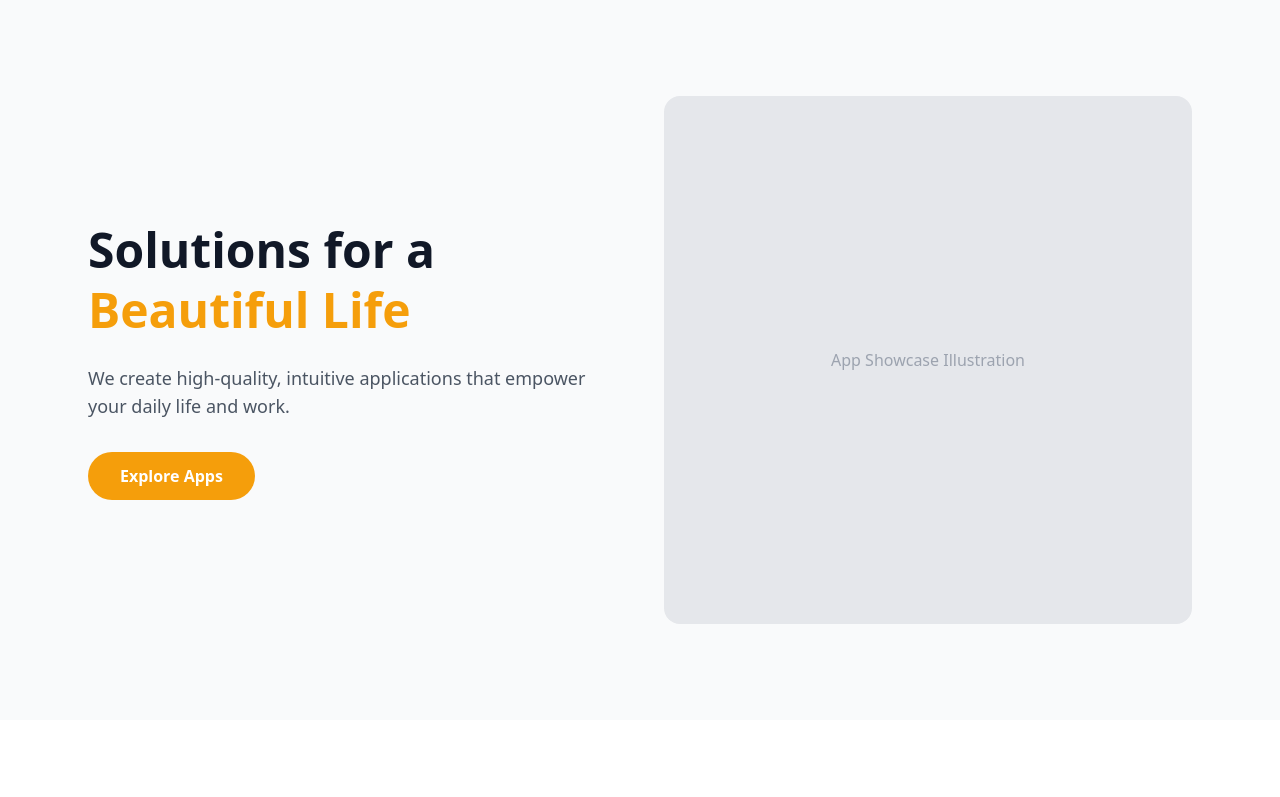
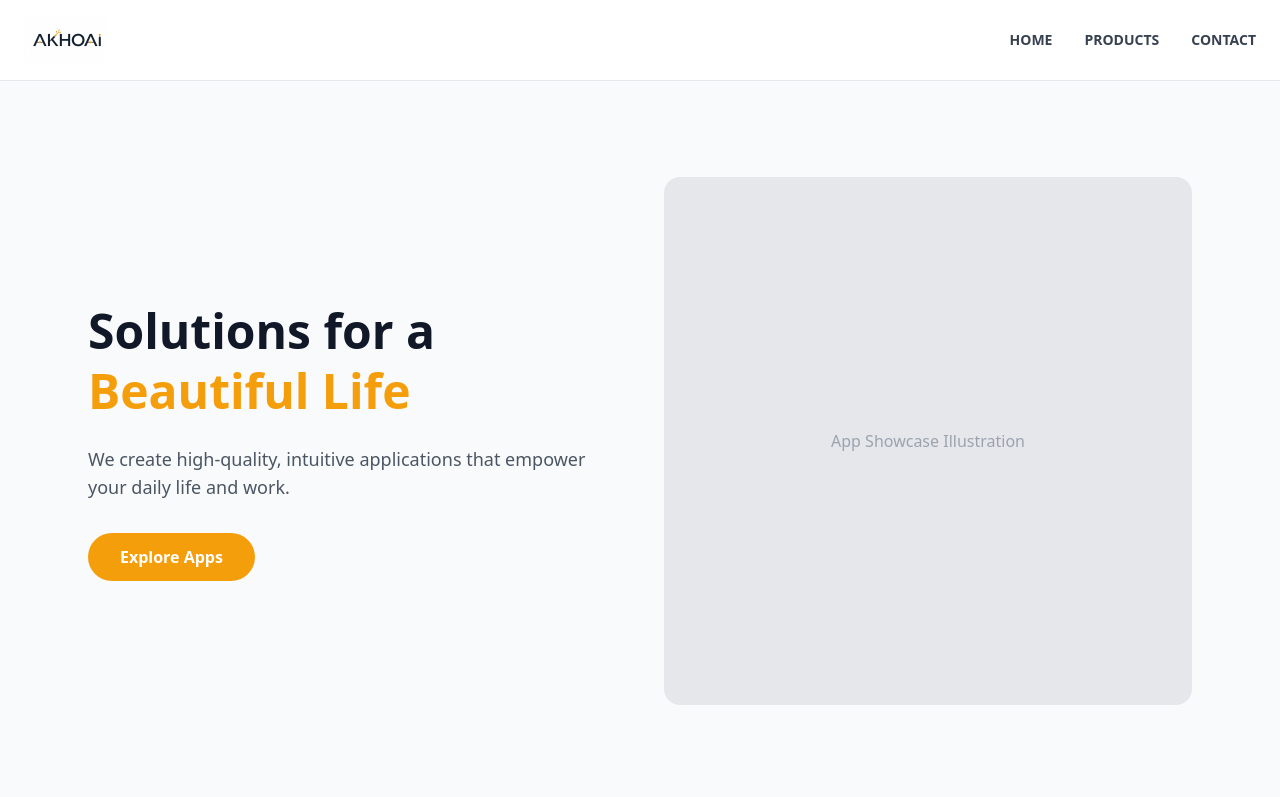
Before and after one commit to buidinhnguyen/akhoai.com, an Astro site: page / in a window 1280 px wide. Shown: the top 797 px of the page. Built offline with nearby package versions, Linux system fonts and the light colour scheme; Astro itself is replaced by a stand-in of ours.

Commit message:
feat: integrate logo and refine header

```diff
--- a/src/pages/index.astro
+++ b/src/pages/index.astro
@@ -1,5 +1,6 @@
 ---
 import Layout from '../layouts/Layout.astro';
+import logo from '../assets/logo.png';
 
 const categories = [
   {
@@ -49,8 +50,23 @@ const categories = [
 ---
 
 <Layout title="AKHOAI - Innovative App Solutions">
+  <!-- Navigation -->
+  <header class="w-full bg-white border-b border-gray-200">
+    <div class="max-w-7xl mx-auto px-6 h-20 flex items-center justify-between">
+      <a href="/" class="flex items-center">
+        <img src={logo.src} alt="AKHOAI Logo" class="h-12 w-auto object-contain" />
+      </a>
+      <nav class="hidden md:flex space-x-8 font-bold text-sm uppercase text-gray-700">
+        <a href="#" class="hover:text-amber-500">Home</a>
+        <a href="#" class="hover:text-amber-500">Products</a>
+        <a href="#" class="hover:text-amber-500">Contact</a>
+      </nav>
+      <div class="hidden"></div>
+    </div>
+  </header>
+
   <!-- Hero Section -->
-  <header class="bg-gray-50 py-24">
+  <section class="bg-gray-50 py-24">
     <div class="max-w-6xl mx-auto px-6 grid md:grid-cols-2 gap-12 items-center">
       <div>
         <h1 class="text-5xl font-extrabold text-gray-900 mb-6 leading-tight">Solutions for a <span class="text-amber-500">Beautiful Life</span></h1>
@@ -60,11 +76,10 @@ const categories = [
         </div>
       </div>
       <div class="bg-gray-200 aspect-square rounded-2xl flex items-center justify-center text-gray-400">
-        <!-- Placeholder for Hero Image -->
         <span>App Showcase Illustration</span>
       </div>
     </div>
-  </header>
+  </section>
 
   <!-- Products Section -->
   <main id="products" class="max-w-6xl mx-auto px-6 py-20">
```
Also changed, not shown: src/assets/logo.png (added).
